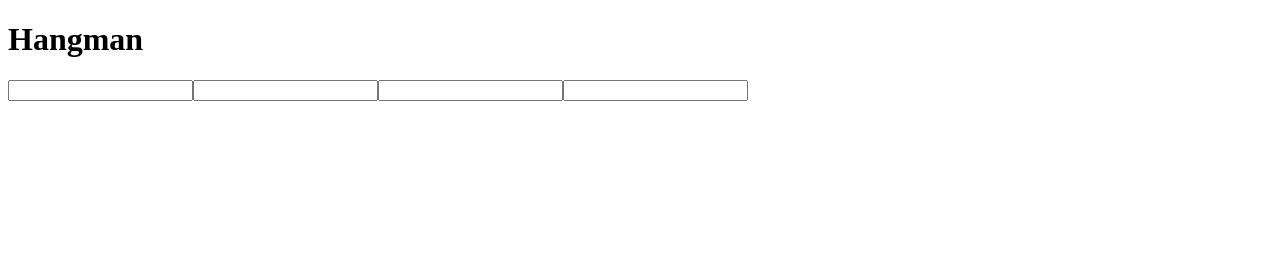
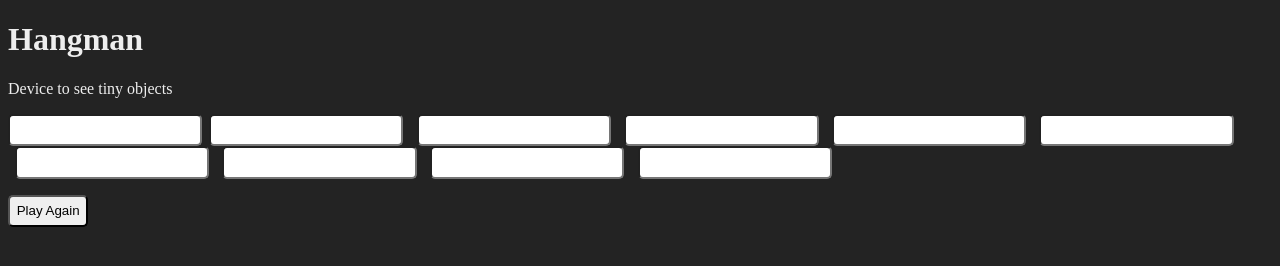
Before and after one commit to StreamingKmmmExtensions/COMP-2132-final-project, a plain HTML site: page Source/index.html in a window 1280 px wide. Drawn offline with nearby package versions, Linux system fonts and the light colour scheme; files that its build step writes are made by us from their sources.

Commit message:
Added SCSS, JSON data, fixed game logic for winning/losing, now loads words from JSON

```diff
--- a/Source/Data/words.json
+++ b/Source/Data/words.json
@@ -1,26 +1,122 @@
 [
   {
-    "word": "",
-    "hint": ""
+    "word": "elephant",
+    "hint": "Large gray animal with a trunk"
   },
   {
-    "word": "",
-    "hint": ""
+    "word": "guitar",
+    "hint": "Six-stringed musical instrument"
   },
   {
-    "word": "",
-    "hint": ""
+    "word": "volcano",
+    "hint": "Mountain that erupts lava"
   },
   {
-    "word": "",
-    "hint": ""
+    "word": "butterfly",
+    "hint": "Colorful insect that metamorphoses"
   },
   {
-    "word": "",
-    "hint": ""
+    "word": "telescope",
+    "hint": "Device to see distant stars"
   },
   {
-    "word": "",
-    "hint": ""
+    "word": "sandwich",
+    "hint": "Food between two slices of bread"
+  },
+  {
+    "word": "whirlpool",
+    "hint": "Spinning water vortex"
+  },
+  {
+    "word": "skeleton",
+    "hint": "Bony framework inside body"
+  },
+  {
+    "word": "compass",
+    "hint": "Tool pointing to magnetic north"
+  },
+  {
+    "word": "rainbow",
+    "hint": "Colorful arc after rain"
+  },
+  {
+    "word": "submarine",
+    "hint": "Underwater naval vessel"
+  },
+  {
+    "word": "thermometer",
+    "hint": "Device measuring temperature"
+  },
+  {
+    "word": "tornado",
+    "hint": "Violently rotating column of air"
+  },
+  {
+    "word": "lantern",
+    "hint": "Portable light source"
+  },
+  {
+    "word": "caterpillar",
+    "hint": "Larva that becomes a butterfly"
+  },
+  {
+    "word": "microscope",
+    "hint": "Device to see tiny objects"
+  },
+  {
+    "word": "pyramid",
+    "hint": "Ancient triangular tomb"
+  },
+  {
+    "word": "octopus",
+    "hint": "Eight-armed sea creature"
+  },
+  {
+    "word": "umbrella",
+    "hint": "Canopy protecting from rain"
+  },
+  {
+    "word": "sunflower",
+    "hint": "Tall yellow flower tracking sun"
+  },
+  {
+    "word": "hummingbird",
+    "hint": "Tiny bird hovering mid-air"
+  },
+  {
+    "word": "compass",
+    "hint": "Tool finding directions"
+  },
+  {
+    "word": "volcano",
+    "hint": "Erupting mountain"
+  },
+  {
+    "word": "butterfly",
+    "hint": "Colorful flying insect"
+  },
+  {
+    "word": "telescope",
+    "hint": "Star-gazing instrument"
+  },
+  {
+    "word": "sandwich",
+    "hint": "Bread with filling"
+  },
+  {
+    "word": "whirlpool",
+    "hint": "Swirling water"
+  },
+  {
+    "word": "skeleton",
+    "hint": "Body's bones"
+  },
+  {
+    "word": "compass",
+    "hint": "Navigation tool"
+  },
+  {
+    "word": "rainbow",
+    "hint": "Sky colors after rain"
   }
 ]
--- a/Source/Scripts/Word.js
+++ b/Source/Scripts/Word.js
@@ -1,12 +1,56 @@
+const MAX_TRIES = 6;
+
 class Word
 {
     #name;
+    #uuids;
+    #tries;
+    #maxTries;
 
 
-    constructor(name)
+
+
+
+    constructor(name, hint)
     {
         this.#name = name;
+        this.#uuids = Array(name.length);
+        this.#tries = 0;
+
+        $("#hint").html(hint);
+
+        if (this.#name.length < MAX_TRIES)
+        {
+            this.#maxTries = this.#name.length;
+        }
+        else
+        {
+            this.#maxTries = MAX_TRIES;
+        }
     }
+
+
+
+
+
+    getAnswer()
+    {
+        let answer = "";
+
+
+        for (let i = 0;
+             i < this.#name.length;
+             i++)
+        {
+            answer += $(`#${this.#uuids[i]}`).val();
+        }
+
+
+        return answer;
+    }
+
+
+
 
 
     getInputBox()
@@ -14,30 +58,72 @@ class Word
         let html = "";
 
 
+        // Add Elements
         for (let i = 0;
              i < this.#name.length;
              i++)
         {
-            const guid = self.crypto.randomUUID();
+            this.#uuids[i] = self.crypto.randomUUID();
 
-
-            console.log(guid);
-            html += `<input id="${guid}" type="text" maxlength="1">`;
-
-            const element = $(`#${guid}`);
-
-            element.on("click", () => console.log("clicked"));
-
-            element.on("input", (e) => {
-                console.log(element.val());
-
-                if (element.val().toLowerCase() === this.#name[i].toLowerCase())
-                {
-                    console.log("Match");
-                }
-            });
+            html += `<input type="text" maxlength="1" id="${this.#uuids[i]}">`;
         }
 
         return html;
     }
+
+
+
+
+
+
+    setupInputEvents()
+    {
+        for (let i = 0;
+             i < this.#name.length;
+             i++)
+        {
+            const $element = $(`#${this.#uuids[i]}`);
+
+            $element.on("input", (e) =>
+            {
+                $element.attr("disabled", true);
+
+                if ($element.val().toLowerCase() === this.#name[i].toLowerCase())
+                {
+                    $element.removeClass("incorrect-input");
+                    $element.addClass("correct-input");
+                }
+                else
+                {
+                    $element.removeClass("correct-input");
+                    $element.addClass("incorrect-input");
+                    this.#tries++;
+                }
+
+
+
+                if (this.#tries >= this.#maxTries)
+                {
+                    this.validateAnswer(this.getAnswer());
+                }
+            });
+        }
+    }
+
+
+
+
+
+    validateAnswer(str)
+    {
+        // TODO: Game over
+        if (str.toLowerCase() === this.#name.toLowerCase())
+        {
+            $("#after-game-message").html("You win!");
+        }
+        else
+        {
+            $("#after-game-message").html(`Sorry, better luck next time. The correct answer was ${this.#name}.`);
+        }
+    }
 }
--- a/Source/Scripts/app.js
+++ b/Source/Scripts/app.js
@@ -1,12 +1,10 @@
-const MAX_TRIES = 6;
-
-let tries = 0;
-
-
 const $gameArea = $("#game-area");
 
 
-$gameArea.html(generateGameArea());
+generateGameArea();
+
+$("#play-again-button").on("click", (e) => generateGameArea());
+
 
 
 
@@ -14,16 +12,24 @@ $gameArea.html(generateGameArea());
 
 function generateGameArea()
 {
-    let html = "";
-    let words = fetch("Data/words.json");
-    //let word = new Word(words[Math.floor(Math.random() * words.length)]);
-    let word = new Word("Blah");
+    fetch("Data/words.json")
+        .then((response) => {
+            if (!response.ok)
+            {
+                throw new Error("Network error");
+            }
 
+            return response.json();
+        })
+        .then((jsonData) => {
+            const words = jsonData;
+            const randomIndex = Math.floor(Math.random() * words.length);
+            const word = new Word(words[randomIndex]["word"], words[randomIndex]["hint"]);
 
-    // TODO: Make stick figure images
-    /*html += `<img id="hangman-img" src="Images/stick-figure-01.webp" alt="">`;*/
-    html += word.getInputBox();
-
-
-    return html;
+            // TODO: Make stick figure images
+            /*html += `<img id="hangman-img" src="Images/stick-figure-01.webp" alt="">`;*/
+            $gameArea.html(word.getInputBox());
+            word.setupInputEvents();
+        })
+        .catch(() => $("#hint").html("Could not load JSON due to network error."));
 }
--- a/Source/Stylesheets/style.scss
+++ b/Source/Stylesheets/style.scss
@@ -0,0 +1,48 @@
+:root {
+  --active-colour: #64D9E8;
+  --good-colour: #64E871;
+  --bad-colour: #E86477;
+
+  --background-colour: #232323;
+  --foreground-colour: #eee;
+
+  --outline-size: 2px;
+}
+
+
+html {
+  background-color: var(--background-colour);
+  color: var(--foreground-colour);
+}
+
+
+input {
+  border-radius: 5px;
+  padding: 0.5em;
+}
+
+input:active,
+input:focus {
+  outline: none;
+  border: var(--outline-size) solid var(--active-colour);
+}
+
+
+.correct-input {
+  border: var(--outline-size) solid var(--good-colour);
+}
+
+.incorrect-input {
+  border: var(--outline-size) solid var(--bad-colour);
+}
+
+
+
+
+
+
+#game-area {
+  input + input {
+    margin: 0 0.5em;
+  }
+}
--- a/Source/index.html
+++ b/Source/index.html
@@ -3,6 +3,7 @@
     <head>
         <meta charset="UTF-8"/>
         <meta name="viewport" content="width=device-width, initial-scale=1"/>
+        <link rel="stylesheet" type="text/css" href="Stylesheets/style.css">
         <title>Hangman</title>
         <script src="Scripts/jquery-3.7.1.js" defer></script>
         <script src="Scripts/Word.js" defer></script>
@@ -11,7 +12,12 @@
     <body class="inter-regular">
         <div id="wrapper">
             <h1>Hangman</h1>
+            <p id="hint"></p>
             <div id="game-area"></div>
+            <div id="after-game-area">
+                <p id="after-game-message"></p>
+                <input type="button" id="play-again-button" value="Play Again">
+            </div>
         </div>
     </body>
 </html>
```
